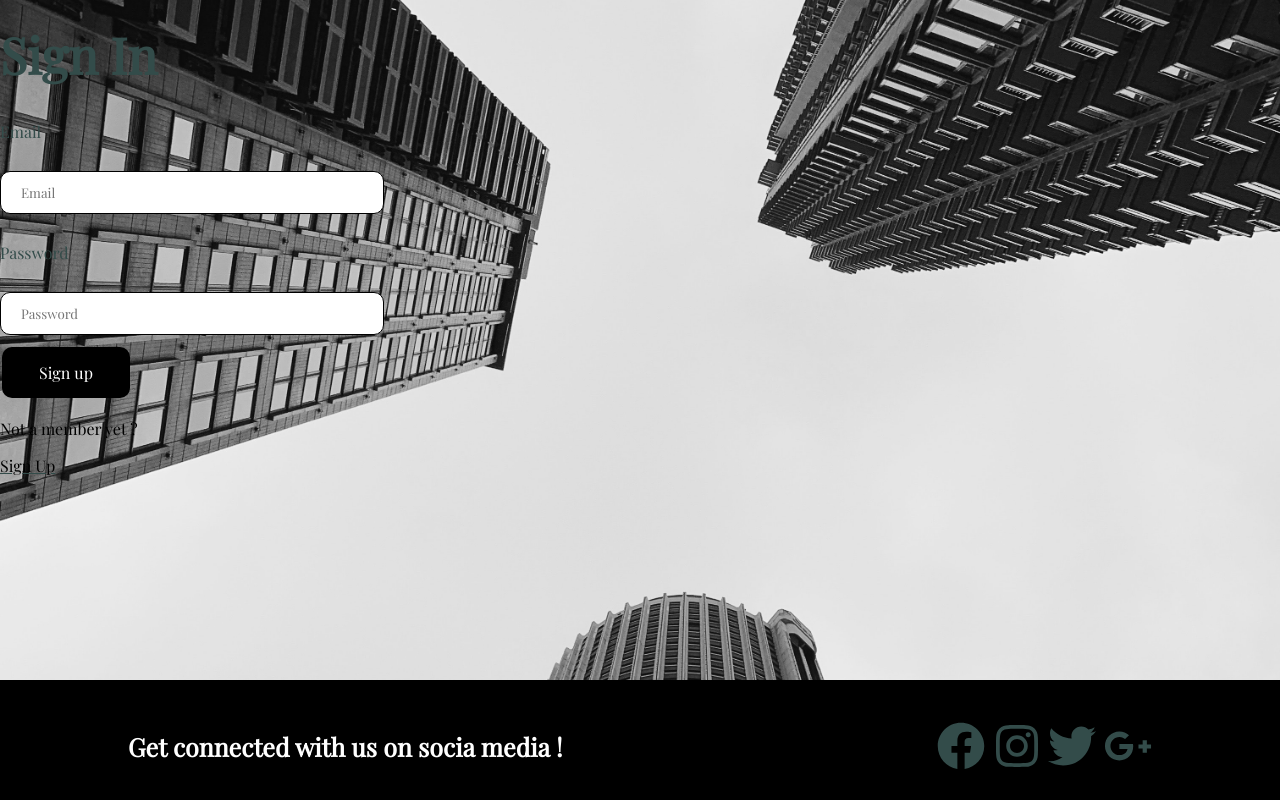
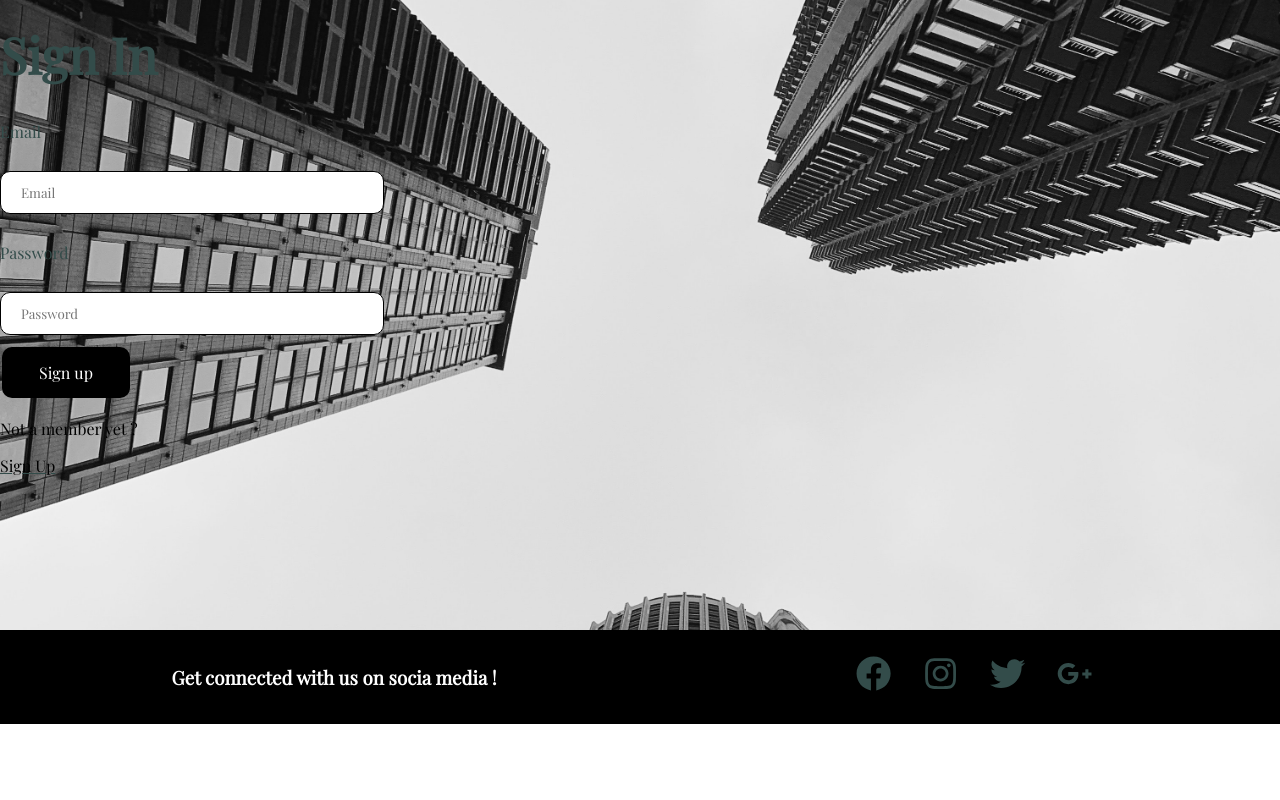
Before and after one commit to teddyChalhoub/ITWorkX-frontend, a React (Create React App) app: page /log-in in a window 1280 px wide. Shown: the part 232-1032 px from the top of the page. After the commit the page ends 956 px from the top, so only its background shows below. Built offline with nearby package versions, Linux system fonts and the light colour scheme.

Commit message:
added the secondary footer to the signin and signup

```diff
--- a/src/components/primaryFooter/PrimaryFooter.css
+++ b/src/components/primaryFooter/PrimaryFooter.css
@@ -30,7 +30,6 @@
   padding-right: 5rem;
 }
 .row ul {
-  padding-top: 100px;
   padding-left: 15px;
   list-style: none;
   line-height: 1.6;
--- a/src/components/secondaryFooter/SecondaryFooter.css
+++ b/src/components/secondaryFooter/SecondaryFooter.css
@@ -1,38 +1,24 @@
-@import url("https://fonts.googleapis.com/css2?family=Playfair+Display&display=swap");
-* {
-  font-family: "Playfair Display", serif;
+.footer-content {
+  background-color: black;
+  display: flex;
+  position: absolute;
+  width: 100%;
+  justify-content: space-around;
+  align-items: center;
+  padding: 1rem 0;
 }
 
-
-.footer-content {
-  background-color: black;
-  position: absolute;
-  padding-bottom: 0;
-  width: 100%;
-  margin-top: 50px;
-  height: 15%;
-}
-.footer-content h3 {
+.footer-content .footer-content-message h3 {
   color: white;
-  text-align: left;
-  padding-left: 10%;
-  padding-top: 2%;
-  font-size: 25px;
 }
 
-ul {
-  text-align: right;
-  padding-right: 10%;
-  margin-top: -70px;
-}
-.socials li {
-  display: inline-block;
-  width: 5%;
-  font-size: 300%;
+.socials a {
+  margin: 0 1rem;
+  font-size: 220%;
   color: white;
   text-decoration: none;
 }
-.fa-icon-color {
-  text-decoration: none;
-  color: white;
+
+.socials a .fa-icon-color{
+    color: white;
 }
--- a/src/components/secondaryFooter/SecondaryFooter.js
+++ b/src/components/secondaryFooter/SecondaryFooter.js
@@ -1,18 +1,35 @@
-import React ,{useState}from 'react'
-import {FaFacebook,FaInstagram,FaTwitter,FaGooglePlusG} from 'react-icons/fa';
-import './SecondaryFooter.css'
+import React, { useState } from "react";
+import {
+  FaFacebook,
+  FaInstagram,
+  FaTwitter,
+  FaGooglePlusG,
+} from "react-icons/fa";
+import "./SecondaryFooter.css";
 
 export default function secondaryFooter() {
-     return (
+  return (
+    <div className="footer-content">
+      <div className="footer-content-message">
+        <h3>Get connected with us on socia media !</h3>
+      </div>
+      <div className="socials">
+        <a  className="fa-icon-color" href="https://www.facebook.com/">
+          <FaFacebook  />
+        </a>
 
-<div className="footer-content">
-            <h3>Get connected with us on socia media !</h3>
-            <ul className="socials">
-                <li><a className="fa-icon-color" href="https://www.facebook.com/"><FaFacebook/></a></li>
-                <li><a className="fa-icon-color" href="https://www.instagram.com/"><FaInstagram/></a></li>
-                <li><a className="fa-icon-color" href="https://www.twitter.com/"><FaTwitter/></a></li>
-                <li><a className="fa-icon-color" href="https://www.google.com/gmail/"><FaGooglePlusG/><a></a></a></li>
-            </ul>
-            </div>
-     )
+        <a className="fa-icon-color" href="https://www.instagram.com/">
+          <FaInstagram />
+        </a>
+
+        <a className="fa-icon-color" href="https://www.twitter.com/">
+          <FaTwitter />
+        </a>
+
+        <a className="fa-icon-color" href="https://www.google.com/gmail/">
+          <FaGooglePlusG />
+        </a>
+      </div>
+    </div>
+  );
 }
```
